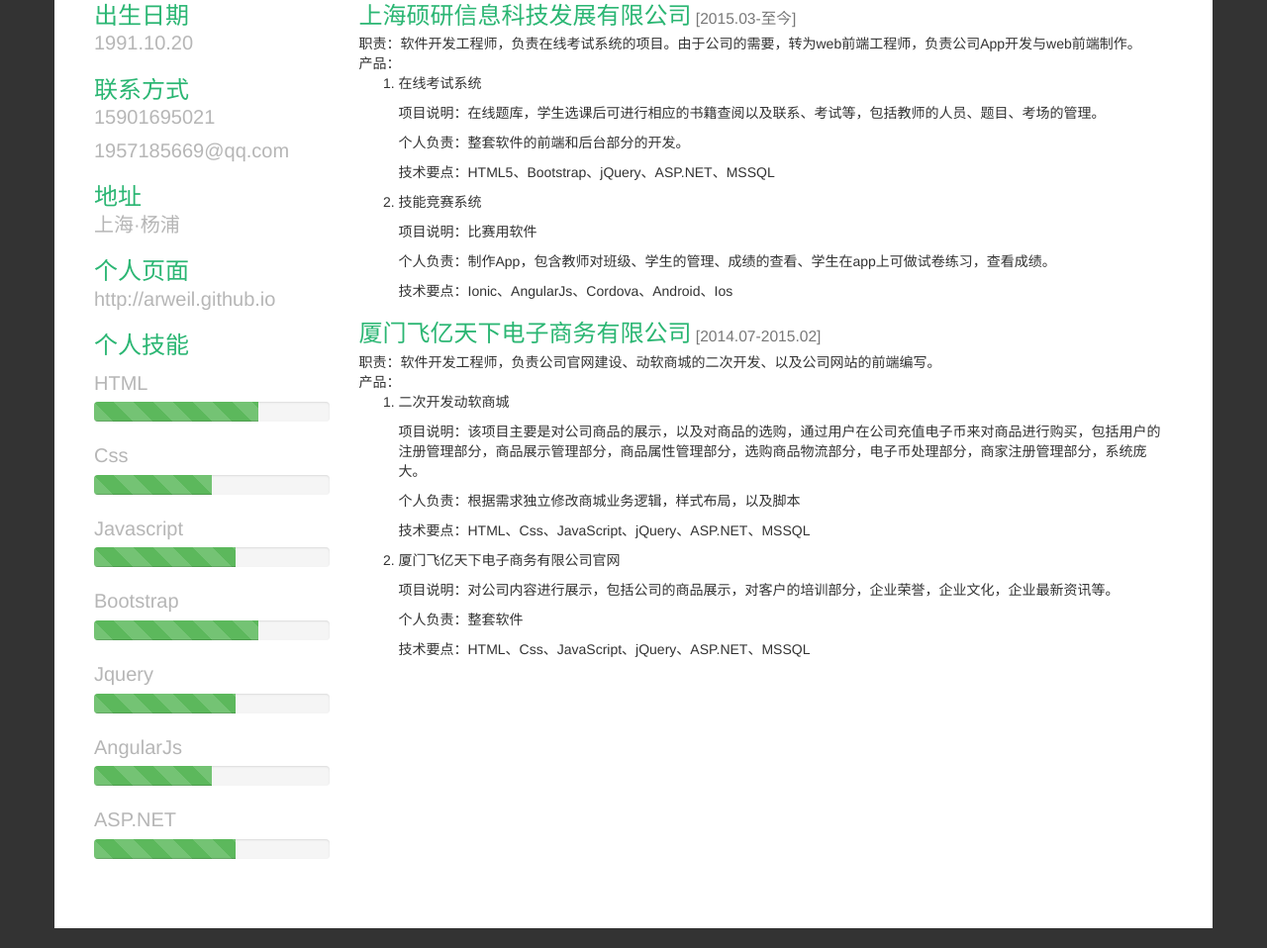
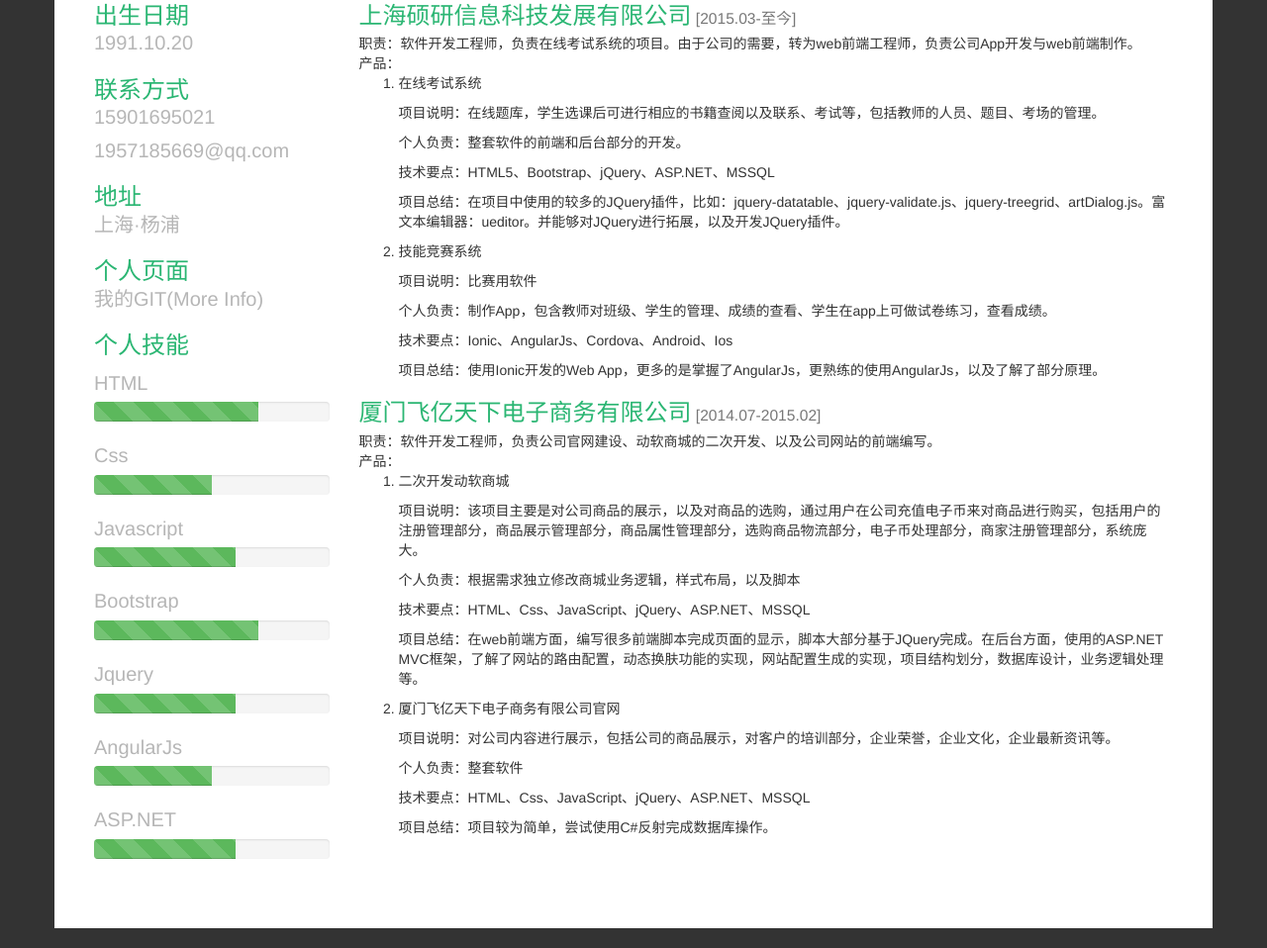
Before and after one commit to Arweil/Arweil.github.io, a website built with webpack: page index.html in a window 1280 px wide. Shown: the part 307-1265 px from the top of the page at 99% size. Built offline with nearby package versions, Linux system fonts and the light colour scheme.

Commit message:
项目总结

```diff
--- a/index.html
+++ b/index.html
@@ -8,7 +8,7 @@
 	<div class="container">
 		<div class="row head">
 			<div class="col-md-3 col-more-left ">
-				<img src="/public/img/tx.jpg" class="img-circle avatar">
+				<img src="public/img/tx.jpg" class="img-circle avatar">
 			</div>
 			<div class="col-md-9 col-more-right">
 				<h1 class="title resume">个人简介</h1>
@@ -36,7 +36,7 @@
 				<div class="web">
 					<h3 class="title">个人页面</h3>
 					<p>
-						<a href="http://arweil.github.io" class="content">http://arweil.github.io</a>
+						<a href="https://github.com/Arweil/Arweil.github.io" class="content">我的GIT(More Info)</a>
 					</p>
 					<!-- <p>
 						<a href="http://arweil.github.io" class="content">http://arweil.github.io</a>
@@ -110,12 +110,14 @@
 										<p>项目说明：在线题库，学生选课后可进行相应的书籍查阅以及联系、考试等，包括教师的人员、题目、考场的管理。</p>
 										<p>个人负责：整套软件的前端和后台部分的开发。</p>
 										<p>技术要点：HTML5、Bootstrap、jQuery、ASP.NET、MSSQL</p>
+										<p>项目总结：在项目中使用的较多的JQuery插件，比如：jquery-datatable、jquery-validate.js、jquery-treegrid、artDialog.js。富文本编辑器：ueditor。并能够对JQuery进行拓展，以及开发JQuery插件。</p>
 									</li>
 									<li>
 										<p>技能竞赛系统</p>
 										<p>项目说明：比赛用软件</p>
 										<p>个人负责：制作App，包含教师对班级、学生的管理、成绩的查看、学生在app上可做试卷练习，查看成绩。</p>
 										<p>技术要点：Ionic、AngularJs、Cordova、Android、Ios</p>
+										<p>项目总结：使用Ionic开发的Web App，更多的是掌握了AngularJs，更熟练的使用AngularJs，以及了解了部分原理。</p>
 									</li>
 								</ol>
 							</li>
@@ -136,12 +138,14 @@
 										<p>项目说明：该项目主要是对公司商品的展示，以及对商品的选购，通过用户在公司充值电子币来对商品进行购买，包括用户的注册管理部分，商品展示管理部分，商品属性管理部分，选购商品物流部分，电子币处理部分，商家注册管理部分，系统庞大。</p>
 										<p>个人负责：根据需求独立修改商城业务逻辑，样式布局，以及脚本</p>
 										<p>技术要点：HTML、Css、JavaScript、jQuery、ASP.NET、MSSQL</p>
+										<p>项目总结：在web前端方面，编写很多前端脚本完成页面的显示，脚本大部分基于JQuery完成。在后台方面，使用的ASP.NET MVC框架，了解了网站的路由配置，动态换肤功能的实现，网站配置生成的实现，项目结构划分，数据库设计，业务逻辑处理等。</p>
 									</li>
 									<li>
 										<p>厦门飞亿天下电子商务有限公司官网</p>
 										<p>项目说明：对公司内容进行展示，包括公司的商品展示，对客户的培训部分，企业荣誉，企业文化，企业最新资讯等。</p>
 										<p>个人负责：整套软件</p>
 										<p>技术要点：HTML、Css、JavaScript、jQuery、ASP.NET、MSSQL</p>
+										<p>项目总结：项目较为简单，尝试使用C#反射完成数据库操作。</p>
 									</li>
 								</ol>
 							</li>
```
Also changed, not shown: README.md.
